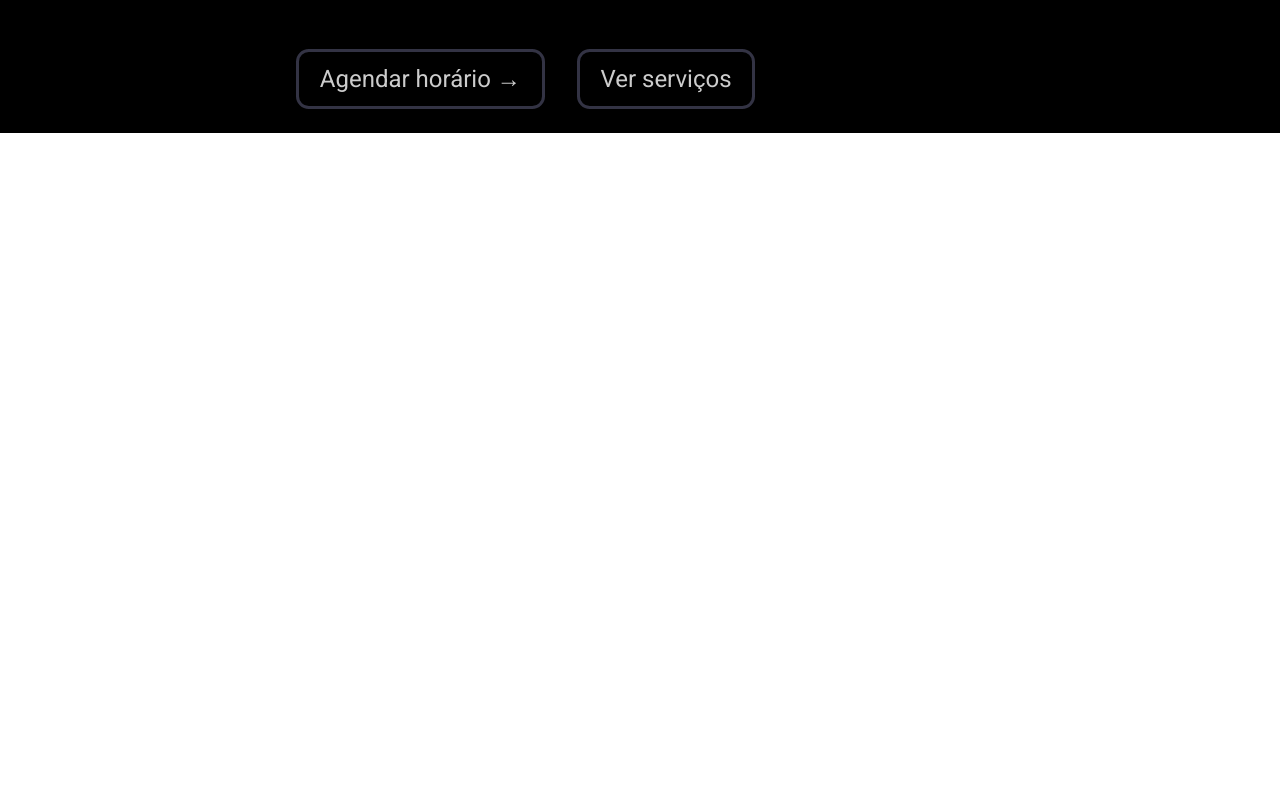
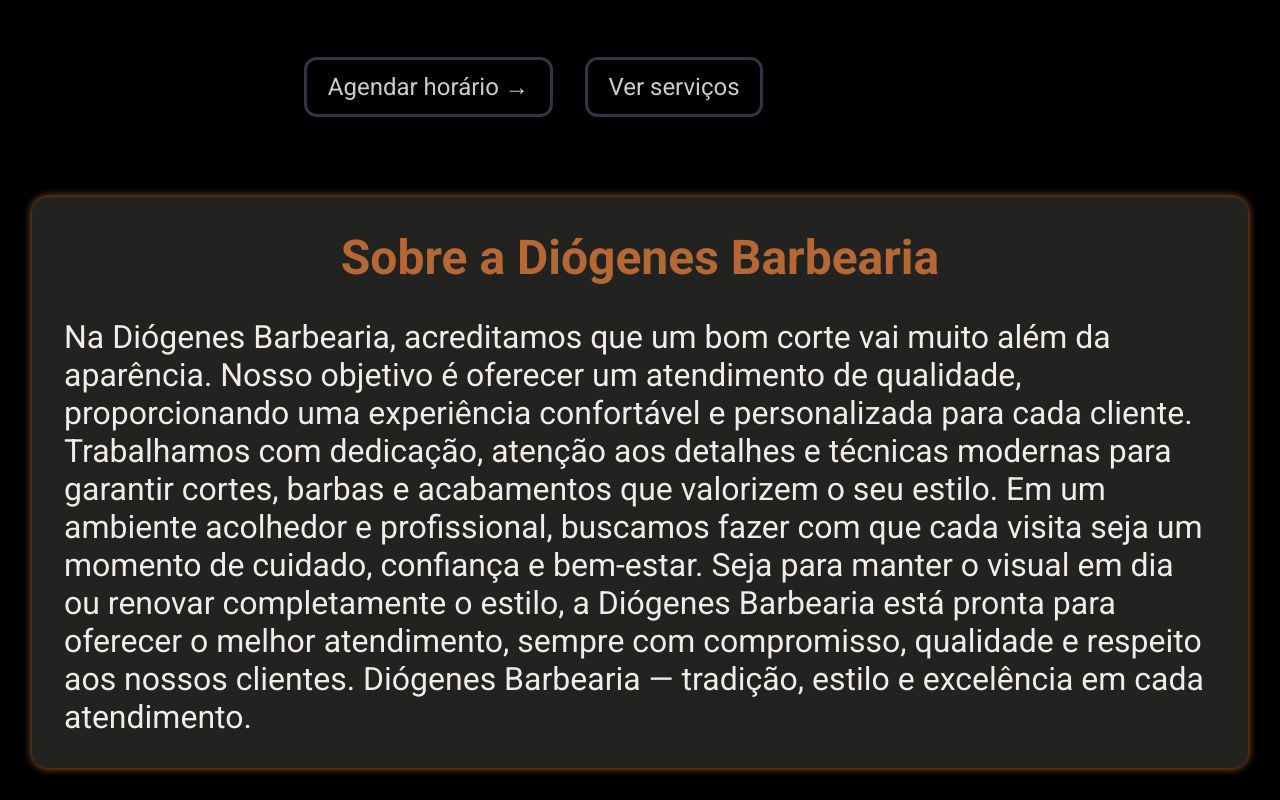
Before and after one commit to BrunoCorreia-hub/barbearia, a React (Vite) app: page / in a window 1280 px wide. Shown: the part 689-1489 px from the top of the page. Before the commit the page ends 822 px from the top, so only its background shows below. Built offline with nearby package versions, Linux system fonts and the light colour scheme; a web font is replaced by a local one.

Commit message:
correcao tela de confirmamento e criacao do sobre

```diff
--- /dev/null
+++ b/src/components/About/index.jsx
@@ -0,0 +1,18 @@
+import { AboutContainer } from './styles';
+function About() {
+    return (
+        <AboutContainer>
+            <h1>Sobre a Diógenes Barbearia</h1>
+            <p>Na Diógenes Barbearia, acreditamos que um bom corte vai muito além da aparência.
+            Nosso objetivo é oferecer um atendimento de qualidade, proporcionando uma experiência confortável e personalizada para cada cliente.
+            Trabalhamos com dedicação, atenção aos detalhes e técnicas modernas para garantir cortes, barbas e acabamentos que valorizem o seu estilo.
+            Em um ambiente acolhedor e profissional, buscamos fazer com que cada visita seja um momento de cuidado, confiança e bem-estar.
+            Seja para manter o visual em dia ou renovar completamente o estilo, a Diógenes Barbearia está pronta para oferecer o melhor atendimento,
+            sempre com compromisso, qualidade e respeito aos nossos clientes.
+            Diógenes Barbearia — tradição, estilo e excelência em cada atendimento.</p>
+        </AboutContainer>
+
+    )
+}
+
+export default About
--- /dev/null
+++ b/src/components/About/styles.js
@@ -0,0 +1,21 @@
+import styled from "styled-components";
+
+export const AboutContainer = styled.div`
+    background-color: ${props => props.theme.backgroundSecond};
+    padding: 2rem;
+    border-radius: 1rem;
+    box-shadow: 0 0 0.5rem ${props => props.theme.ambar};
+    margin-top: 5rem;
+
+    h1{
+        color: ${props => props.theme.ambar};
+        margin-bottom: 2rem;
+        font-weight: bold;
+        font-size: 3rem;
+        text-align: center;
+    }
+    p{
+        color: ${props => props.theme.text};
+        font-size: 2rem;
+    }
+`;
--- a/src/components/Header/index.jsx
+++ b/src/components/Header/index.jsx
@@ -8,7 +8,6 @@ function Header() {
         <ContainerHeader>
             <Title>Diogenes Barbearia</Title>
             <NavLinks>
-                <a href="#">Serviços</a>
                 <a href="#">Galeria</a>
                 <a href="#">Sobre</a>
             </NavLinks>
--- a/src/pages/Agendar/index.jsx
+++ b/src/pages/Agendar/index.jsx
@@ -1,4 +1,4 @@
-import { Agendamento, Container, GridCalTime, StepIndicator, StepTitle, ProgressBar, ProgressFill } from "./styles"
+import { Agendamento, Container, GridCalTime, StepIndicator, StepTitle, ProgressBar, ProgressFill, SuccessContainer } from "./styles"
 import { useEffect, useState } from "react"
 import ServiceSelection from "../../components/ServiceSelection";
 import Calendar from "../../components/Calendar/index";
@@ -20,7 +20,7 @@ function Agendar() {
     const [name, setName] = useState("");
     const [phone, setPhone] = useState("");
     const [done, setDone] = useState(false);
-
+    console.log("done:", done);
     const pct = (step / 3) * 100;
 
     useEffect(() => {
@@ -37,6 +37,17 @@ function Agendar() {
     const handleConfirmBooking = () => {
         setDone(true)
     }
+
+    if (done) {
+        return (
+            <SuccessContainer>
+                <span>✔</span>
+                <h1>Agendamento concluido com sucesso!  🎉</h1>
+                <p>Você será redirecionado em instantes...</p>
+            </SuccessContainer>
+        )
+    }
+
     return (
         <Agendamento>
             <Container>
@@ -101,7 +112,6 @@ function Agendar() {
                 selectedTime={selectedTime}
                 name={name}
                 phone={phone}
-                setDone={setDone}
                 onConfirm={handleConfirmBooking}
             />
         </Agendamento>
--- a/src/pages/Agendar/styles.js
+++ b/src/pages/Agendar/styles.js
@@ -1,5 +1,5 @@
 import styled from "styled-components";
-import { fadeHeader } from "../../styles/animations";
+import { fadeHeader, fadeIn } from "../../styles/animations";
 
 export const Agendamento = styled.div`
     background-color: ${props => props.theme.background};
@@ -33,11 +33,29 @@ export const ProgressBar = styled.div``;
 
 export const ProgressFill = styled.div``;
 
-/* export const SuccessContainer = styled.div`
+export const SuccessContainer = styled.div`
+    background-color: ${props => props.theme.backgroundSecond};
+    min-height: 100vh;
+    display: flex;
+    flex-direction: column;
+    justify-content: center;
+    align-items: center;
+    gap: 1rem;
+
+    span{
+        color: ${props => props.theme.green};
+        font-size: 10rem;
+        animation: ${fadeIn} 0.6s ease;
+    }
     h1{
         color: ${props => props.theme.text};
+        font-size: 3rem;
+        font-weight: bold;
+        animation: ${fadeIn} 0.6s ease;
     }
     p{
         color: ${props => props.theme.text};
+        font-size: 2rem;
+        animation: ${fadeIn} 0.6s ease;
     }
-`; */
+`;
--- a/src/pages/Home/Home.jsx
+++ b/src/pages/Home/Home.jsx
@@ -3,6 +3,7 @@ import Header from "../../components/Header"
 import { Container, Title, Sub, ContainerSection, Image, Contatos } from "./styles"
 import barbearia from "../../assets/barbearia.png"
 import { useNavigate } from "react-router-dom"
+import About from "../../components/About"
 
 function Home() {
   const navigate = useNavigate()
@@ -29,8 +30,9 @@ function Home() {
 
       <Contatos>
         <Button onClick={() => navigate("/agendar")}>Agendar horário →</Button>
-        <Button>Ver serviços</Button>
+        <Button onClick={() => navigate("/agendar")}>Ver serviços</Button>
       </Contatos>
+      <About />
     </Container>
   )
 }
--- a/src/pages/Home/styles.js
+++ b/src/pages/Home/styles.js
@@ -3,7 +3,7 @@ import { fadeSlideUp, fadeIn } from "../../styles/animations";
 
 export const Container = styled.div`
     background-color: ${props => props.theme.background};
-    padding: 1.5rem;
+    padding: 2rem;
     gap: 1rem;
     width: 100vw;
     min-height: 100vh;
```
